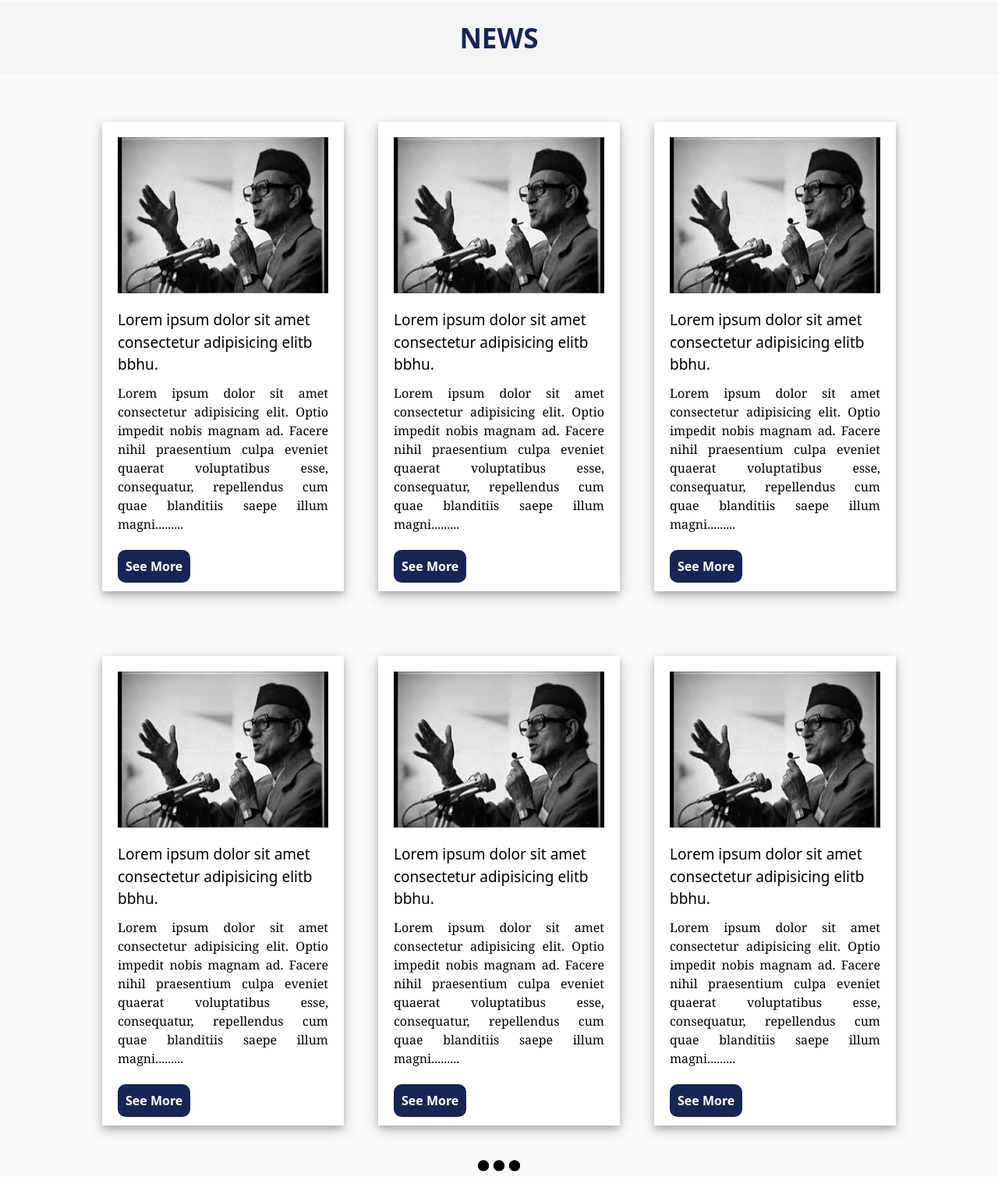
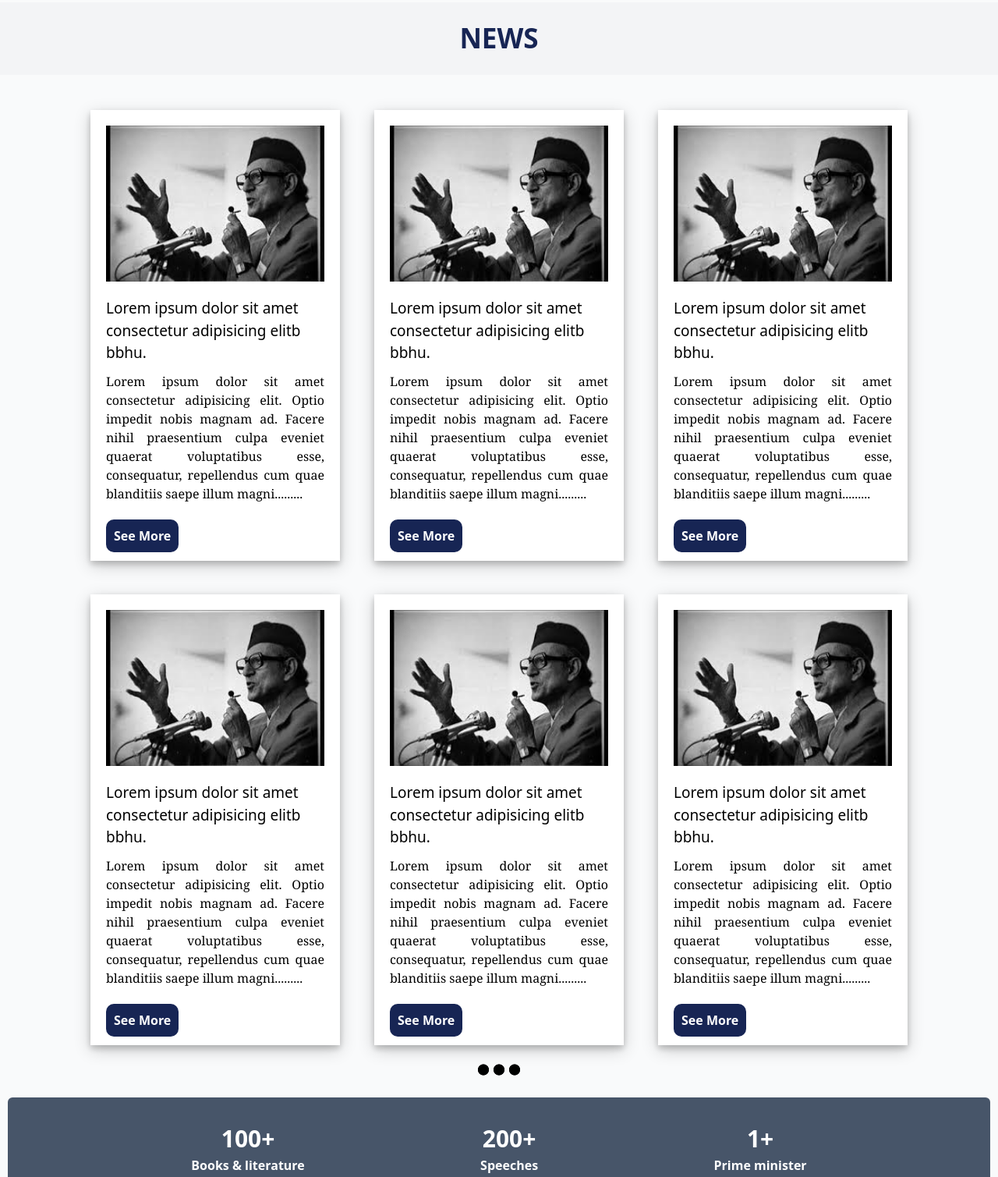
Before and after one commit to bipintiwari118/Portfolio_App, a website built with Vite: page index.html in a window 1280 px wide. Shown: the part 1223-2732 px from the top of the page at 78% size. Built offline with nearby package versions, Linux system fonts and the light colour scheme; a script that the page names is missing; files whose address does not match are found by name.

Commit message:
Updated Now

```diff
--- a/index.html
+++ b/index.html
@@ -212,9 +212,8 @@
         <h1 class="text-center font-[650] text-[35px] p-[20px] text-blue-950  bg-gray-100 mt-[20px]" data-aos="fade-up"
           data-aos-duration="3000">NEWS</h1>
         <!-- ---news card start----- -->
-        <div
-          class="p-[20px] flex flex-col flex-wrap w-full md:flex md:flex-row md:flex-wrap md:justify-center md:gap-11">
-          <div class="h-auto w-max-[400px] w-full p-[20px] bg-white card mt-[40px] md:w-1/4" data-aos="flip-left"
+        <div class="pt-[45px] flex flex-col flex-wrap w-full md:flex md:flex-row md:flex-wrap md:justify-center md:gap-11">
+          <div class="h-auto w-max-[400px] w-full p-[20px] bg-white card md:w-1/4 " data-aos="flip-left"
             data-aos-easing="ease-out-cubic" data-aos-duration="2000">
             <div class="mb-[20px]">
               <img src="/public/card1.jpeg" alt="" class="w-full h-[200px]">
@@ -229,7 +228,7 @@
               class=" p-[10px] rounded-[10px] bg-blue-950 text-white font-[600] hover:bg-slate-300 hover:text-black">See
               More</a>
           </div>
-          <div class="h-auto w-max-[400px] w-full p-[20px] bg-white card mt-[40px] md:w-1/4" data-aos="flip-left"
+          <div class="h-auto w-max-[400px] w-full p-[20px] bg-white card  md:w-1/4 max-md:mt-[40px]" data-aos="flip-left"
             data-aos-easing="ease-out-cubic" data-aos-duration="2000">
             <div class="mb-[20px]">
               <img src="/public/card1.jpeg" alt="" class="w-full h-[200px]">
@@ -244,7 +243,7 @@
               class=" p-[10px] rounded-[10px] bg-blue-950 text-white font-[600] hover:bg-slate-300 hover:text-black">See
               More</a>
           </div>
-          <div class="h-auto w-max-[400px] w-full p-[20px] bg-white card mt-[40px] md:w-1/4" data-aos="flip-left"
+          <div class="h-auto w-max-[400px] w-full p-[20px] bg-white card md:w-1/4 max-md:mt-[40px] max-md:p-[50px]" data-aos="flip-left"
             data-aos-easing="ease-out-cubic" data-aos-duration="2000">
             <div class="mb-[20px]">
               <img src="/public/card1.jpeg" alt="" class="w-full h-[200px]">
@@ -259,7 +258,7 @@
               class=" p-[10px] rounded-[10px] bg-blue-950 text-white font-[600] hover:bg-slate-300 hover:text-black">See
               More</a>
           </div>
-          <div class="h-auto w-max-[400px] w-full p-[20px] bg-white card mt-[40px] md:w-1/4" data-aos="flip-left"
+          <div class="h-auto w-max-[400px] w-full p-[20px] bg-white card  md:w-1/4 max-md:mt-[40px] max-md:p-[50px]" data-aos="flip-left"
             data-aos-easing="ease-out-cubic" data-aos-duration="2000">
             <div class="mb-[20px]">
               <img src="/public/card1.jpeg" alt="" class="w-full h-[200px]">
@@ -274,7 +273,7 @@
               class="p-[10px] rounded-[10px] bg-blue-950 text-white font-[600] hover:bg-slate-300 hover:text-black">See
               More</a>
           </div>
-          <div class="h-auto w-max-[400px] w-full p-[20px] bg-white card mt-[40px] md:w-1/4" data-aos="flip-left"
+          <div class="h-auto w-max-[400px] w-full p-[20px] bg-white card  md:w-1/4 max-md:mt-[40px] max-md:p-[50px]" data-aos="flip-left"
             data-aos-easing="ease-out-cubic" data-aos-duration="2000">
             <div class="mb-[20px]">
               <img src="/public/card1.jpeg" alt="" class="w-full h-[200px]">
@@ -289,7 +288,7 @@
               class="p-[10px] rounded-[10px] bg-blue-950 text-white font-[600] hover:bg-slate-300 hover:text-black">See
               More</a>
           </div>
-          <div class="h-auto w-max-[400px] w-full p-[20px] bg-white card mt-[40px] md:w-1/4" data-aos="flip-left"
+          <div class="h-auto w-max-[400px] w-full p-[20px] bg-white card  md:w-1/4 max-md:mt-[40px] max-md:p-[50px]" data-aos="flip-left"
             data-aos-easing="ease-out-cubic" data-aos-duration="2000">
             <div class="mb-[20px]">
               <img src="/public/card1.jpeg" alt="" class="w-full h-[200px]">
```
